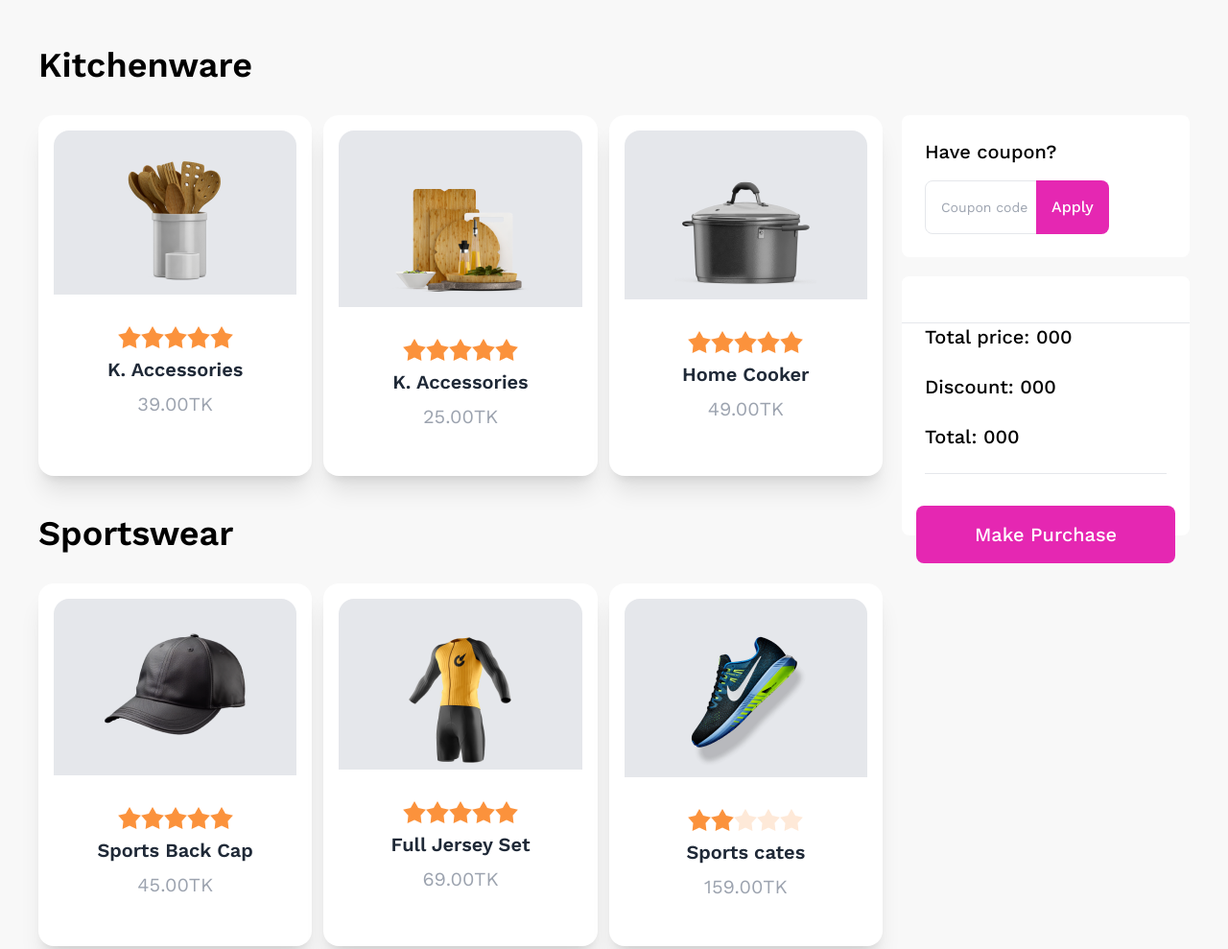
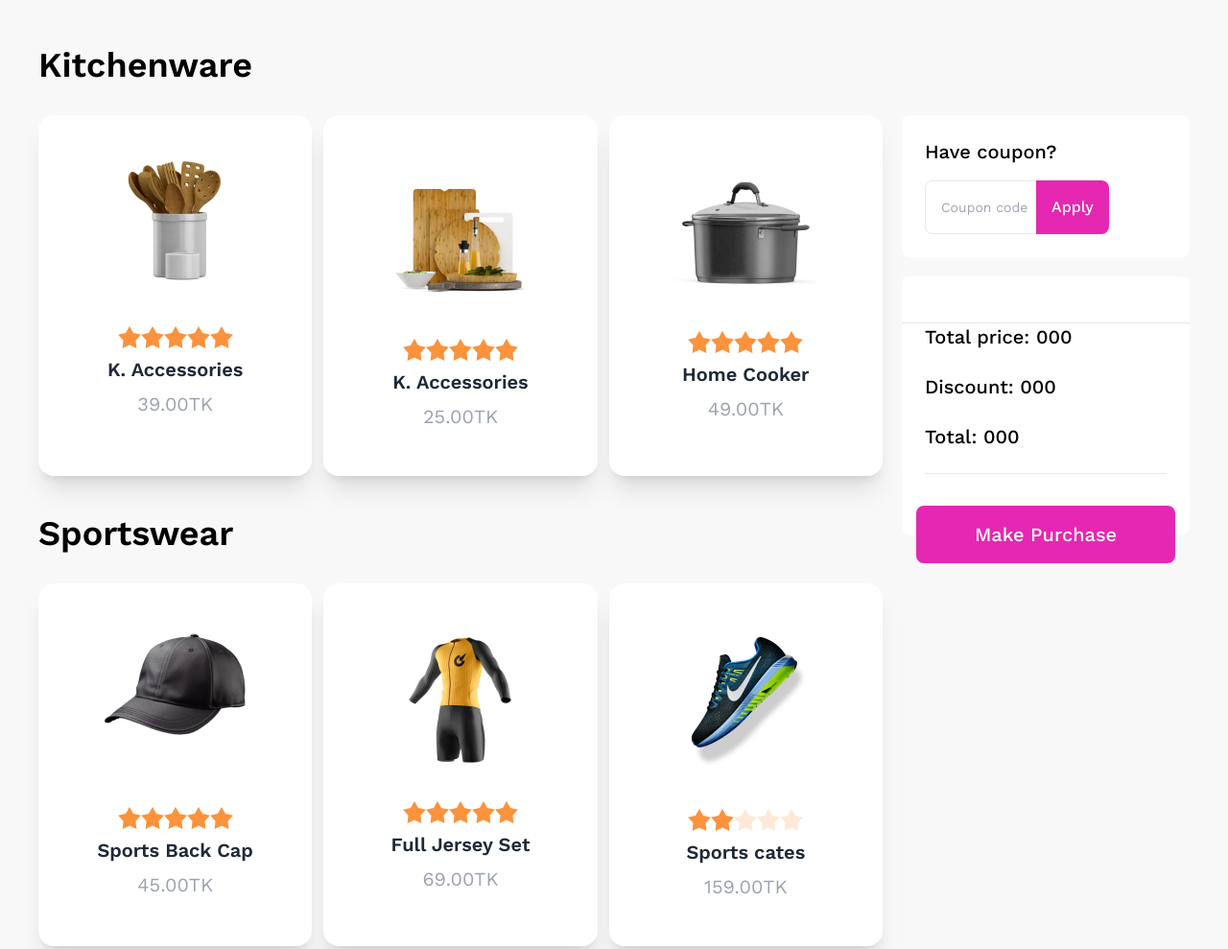
Before and after one commit to Ariful-Islam-Shanto/summer-sale, a plain HTML site: page index.html in a window 1280 px wide. Shown: the part 840-1829 px from the top of the page at 96% size. Drawn offline with nearby package versions, Linux system fonts and the light colour scheme.

Commit message:
Adding addditional styles to the page

```diff
--- a/index.html
+++ b/index.html
@@ -79,7 +79,7 @@
                   id="card1"
                   class="card bg-base-100 shadow-xl lg:p-4"
                 >
-                  <figure class="px-5 md:pt-6 pt-9 bg-gray-200">
+                  <figure class="px-5 md:pt-6 pt-9 bg-gray-200 lg:bg-white">
                     <img
                       src="./images/prod1.png"
                       alt="Shoes"
@@ -125,7 +125,7 @@
                   id="card2"
                   class="card bg-base-100 shadow-xl lg:p-4"
                 >
-                  <figure class="px-5 pt-10 bg-gray-200">
+                  <figure class="px-5 pt-10 bg-gray-200 lg:bg-white">
                     <img
                       src="./images/prod2.png"
                       alt="Shoes"
@@ -171,7 +171,7 @@
                   id="card2"
                   class="card bg-base-100 shadow-xl lg:p-4"
                 >
-                  <figure class="px-5 pt-10 bg-gray-200">
+                  <figure class="px-5 pt-10 bg-gray-200 lg:bg-white">
                     <img
                       src="./images/prod3.png"
                       alt="Shoes"
@@ -225,7 +225,7 @@
                   id="card1"
                   class="card bg-base-100 shadow-xl lg:p-4"
                 >
-                  <figure class="px-5 md:pt-6 pt-10 bg-gray-200">
+                  <figure class="px-5 md:pt-6 pt-10 bg-gray-200 lg:bg-white">
                     <img
                       src="./images/prod4.png"
                       alt="Shoes"
@@ -271,7 +271,7 @@
                   id="card2"
                   class="card bg-base-100 shadow-xl lg:p-4"
                 >
-                  <figure class="px-5 pt-8 bg-gray-200">
+                  <figure class="px-5 pt-8 bg-gray-200 lg:bg-white">
                     <img
                       src="./images/prod5.png"
                       alt="Shoes"
@@ -317,7 +317,7 @@
                   id="card2"
                   class="card bg-base-100 shadow-xl lg:p-4"
                 >
-                  <figure class="px-5 pt-9 bg-gray-200">
+                  <figure class="px-5 pt-9 bg-gray-200 lg:bg-white">
                     <img
                       src="./images/prod6.png"
                       alt="Shoes"
--- a/index.js
+++ b/index.js
@@ -59,6 +59,8 @@ function purchaseCart(target) {
     document.getElementById("totalPrice").childNodes[1].innerText = '0.00';
     document.getElementById("Discount").textContent = '000';
     document.getElementById("total").textContent = '000';
+    const purchaseBtn = document.getElementById("makePurchase");
+    purchaseBtn.setAttribute("disabled", "true");
 
   });
 }
```
